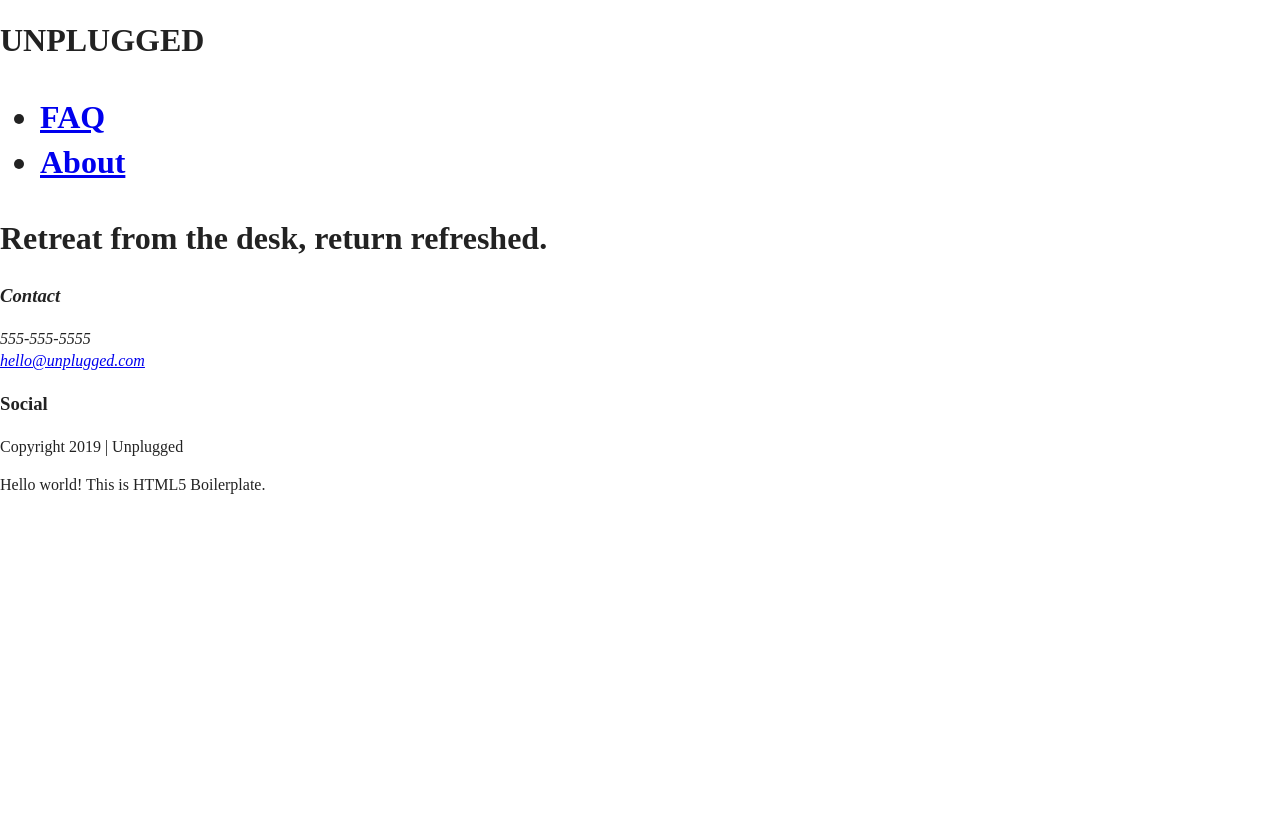
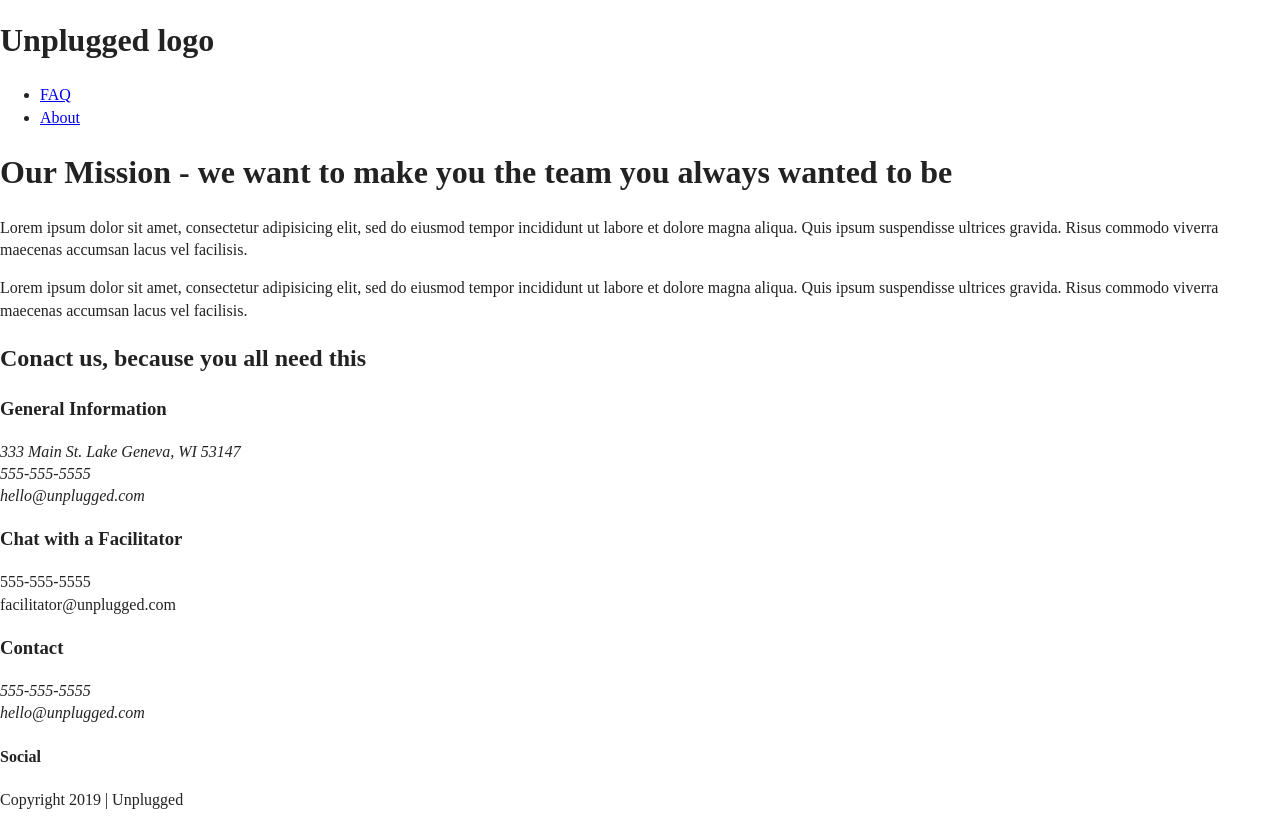
Before and after one commit to Nat-Vega/unplugged-retreat-project, a website: page about/index.html in a window 1280 px wide. Shown: the part 27-855 px from the top of the page. Before the commit the page ends 800 px from the top, so only its background shows below. Drawn offline with Linux system fonts and the light colour scheme.

Commit message:
Updated index and about pages

```diff
--- a/about/index.html
+++ b/about/index.html
@@ -21,10 +21,11 @@
 
   <meta name="theme-color" content="#fafafa">
 </head>
+<body>
 <header>
   <div class="content-wrapper">
          <a href="#"><img src="" alt="unplugged logo"></a>
-         <h1>UNPLUGGED<h1>
+         <h1>Unplugged logo</h1>
          <div class="header-divider"></div>
          <nav>
               <ul>
@@ -34,10 +35,47 @@
          </nav>
   </div>
 </header>
-<body>
+
   <main>
-    <section>
-      <h1>Retreat from the desk, return refreshed.</h1>
+    <section class="mission">
+        <div class="content-wrapper">
+          <h1>Our Mission - we want to make you the team you always wanted to be</h1>
+            <div class="mission-content">
+              <p>Lorem ipsum dolor sit amet, consectetur
+                adipisicing elit, sed do eiusmod tempor incididunt ut labore et dolore
+                magna aliqua. Quis ipsum suspendisse ultrices gravida. Risus
+                commodo viverra maecenas accumsan lacus vel facilisis.</p>
+
+              <p>Lorem ipsum dolor sit amet, consectetur
+                adipisicing elit, sed do eiusmod tempor incididunt ut labore et dolore
+                magna aliqua. Quis ipsum suspendisse ultrices gravida. Risus
+                commodo viverra maecenas accumsan lacus vel facilisis.</p>
+            </div>
+        </div> <!-- mission content wrapper ends -->
+    </section> <!-- contact-info -->
+    <section class="map">
+      <figure>
+        <!--Google map here-->
+      </figure>
+    </section>
+    <section class="contact-section">
+      <div class="content-wrapper">
+        <h2>Conact us, because you all need this</h2>
+        <div>
+          <h3>General Information</h3>
+          <address>
+            <p>333 Main St. Lake Geneva, WI 53147<br>
+              555-555-5555<br>
+              hello@unplugged.com</p>
+        </div>
+        <div>
+          <h3>Chat with a Facilitator</h3>
+          <adress>
+            <p>555-555-5555<br>
+              facilitator@unplugged.com</p>
+            </address>
+        </div>
+      </div>
     </section>
     <aside>
 
@@ -47,30 +85,32 @@
     <div class="content-wrapper">
       <div class="footer-content">
         <div class="contact">
+          <h3>Contact</h3>
           <address>
-                 <h3>Contact</h3>
-                 <p>555-555-5555<br><a href="mailto:hello@unplugged.com">hello@unplugged.com</a>
-
+            <p>555-555-5555<br>
+              hello@unplugged.com</p>
           </address>
         </div>
       <div class="social">
+        <h4>Social</h4>
         <div class="social-icons">
-                     <h3>Social</h3>
           <p><a href="https://www.facebook.com" target="_blank"></a></p>
           <p><a href="https://www.twitter.com" target="_blank"></a></p>
           <p><a href="https://www.instagram.com" target="_blank"></a></p>
                        <!-- other social links here -->
         </div>
       </div>
-           </div> <!-- footer content ends -->
-    </div> <!--footer content-wrapper ends-->
+    </div>
+  </div>
+    <!-- footer content ends -->
+    <!--footer content-wrapper ends-->
 
       <div class="copyright">
         <p>Copyright 2019 | Unplugged</p>
       </div>
   </footer>
   <!-- Add your site or application content here -->
-  <p>Hello world! This is HTML5 Boilerplate.</p>
+
   <script src="../js/vendor/modernizr-3.11.2.min.js"></script>
   <script src="../js/plugins.js"></script>
   <script src="../js/main.js"></script>
```
Also changed, not shown: index.html (+22 -20 lines). Lines whose indentation alone changed are shown as unchanged.
